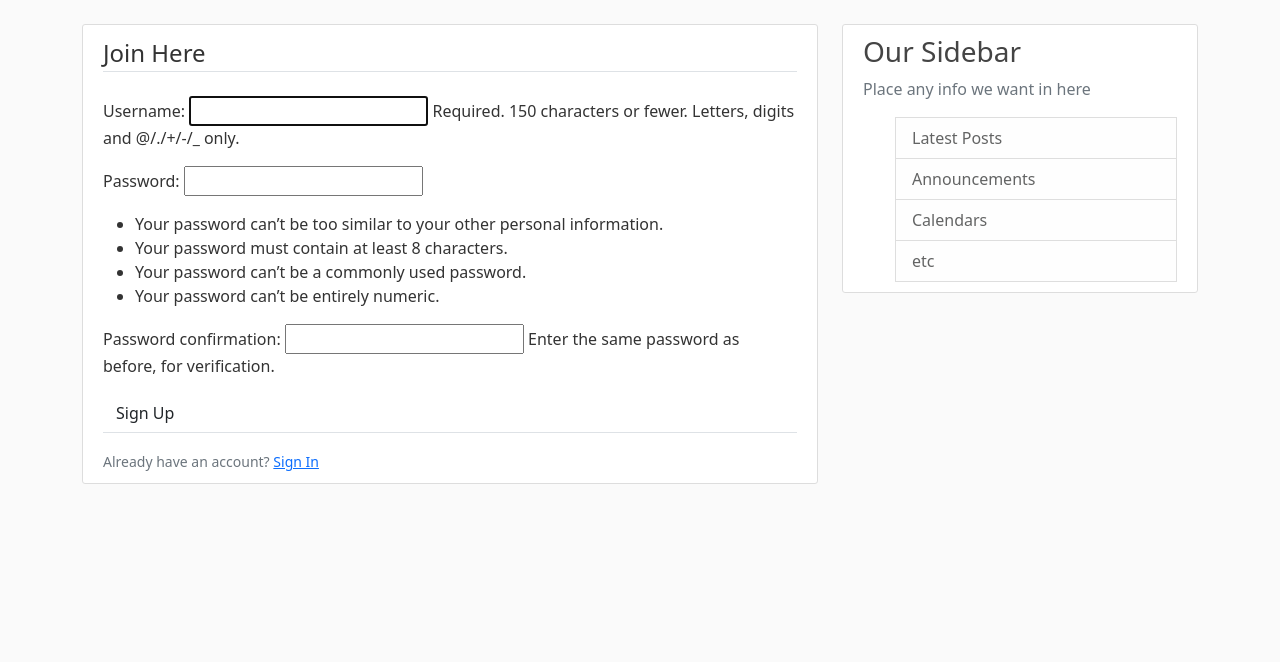
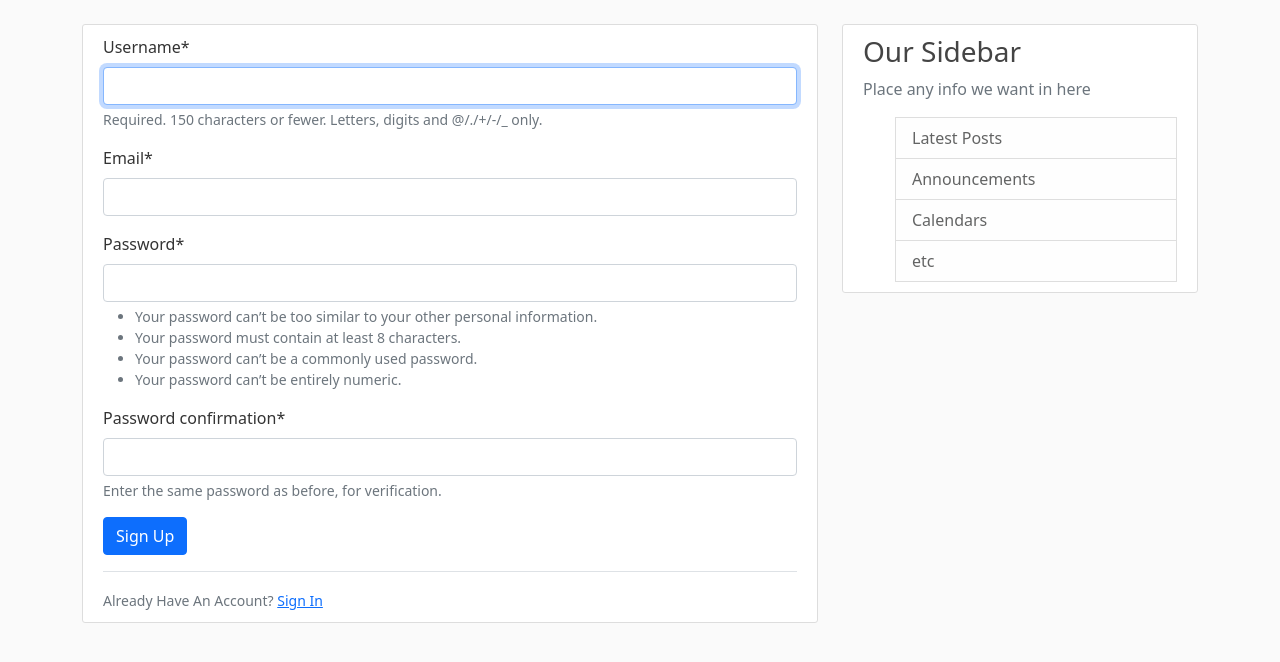
Before and after one commit to shielsr/assignment-05, a Django app: page /register/ in a window 1280 px wide. Shown: the part 56-718 px from the top of the page. Run offline with Django 4.2, Linux system fonts and the light colour scheme; some libraries are stand-ins or nearby versions.

Commit message:
Installed and set up Crispy Forms

```diff
--- a/fanfic_site/fanfic_site/settings.py
+++ b/fanfic_site/fanfic_site/settings.py
@@ -33,6 +33,8 @@ ALLOWED_HOSTS = []
 INSTALLED_APPS = [
     'stories.apps.StoriesConfig',
     'users.apps.UsersConfig',
+    "crispy_forms",
+    "crispy_bootstrap5",
     'django.contrib.admin',
     'django.contrib.auth',
     'django.contrib.contenttypes',
@@ -123,3 +125,7 @@ STATIC_URL = 'static/'
 # https://docs.djangoproject.com/en/4.2/ref/settings/#default-auto-field
 
 DEFAULT_AUTO_FIELD = 'django.db.models.BigAutoField'
+
+CRISPY_ALLOWED_TEMPLATE_PACKS = "bootstrap5"
+CRISPY_TEMPLATE_PACK = "bootstrap5"
+CRISPY_FAIL_SILENTLY = not DEBUG
--- /dev/null
+++ b/fanfic_site/users/forms.py
@@ -0,0 +1,21 @@
+from django import forms
+from django.contrib.auth import get_user_model
+from django.contrib.auth.forms import UserCreationForm
+
+from crispy_forms.helper import FormHelper
+from crispy_forms.layout import Submit
+
+User = get_user_model()
+
+class UserRegisterForm(UserCreationForm):
+    email = forms.EmailField()
+
+    def __init__(self, *args, **kwargs):
+        super().__init__(*args, **kwargs)
+        self.helper = FormHelper()
+        self.helper.form_method = 'POST'
+        self.helper.add_input(Submit('submit', 'Sign Up'))
+
+    class Meta:
+        model = User
+        fields = ['username', 'email', 'password1', 'password2']
--- a/fanfic_site/users/templates/users/register.html
+++ b/fanfic_site/users/templates/users/register.html
@@ -1,20 +1,12 @@
 {% extends "stories/base.html" %}
+{% load crispy_forms_tags %} <!-- Updated here to load crispy forms -->
 {% block content %}
-   <div class="content-section">
-    <form method="POST">
-        {% csrf_token %}
-        <fieldset class="form-group">
-            <legend class="border-bottom mb-4">Join Here</legend>
-            {{ form.as_p }}
-        </fieldset>
-        <div class="form-group">
-            <button class="btn btn-outline" type="submit">Sign Up</button>
+    <div class="content-section">
+        {% crispy form %}  <!-- This single line will render the whole form for us -->
+        <div class="border-top pt-3">
+            <small class="text-muted">
+                Already Have An Account? <a class="ml-2" href="#">Sign In</a>
+            </small>
         </div>
-    </form>
-    <div class="border-top pt-3">
-        <small class="text-muted">
-            Already have an account? <a class="ml-2" href="#">Sign In</a>
-        </small>
     </div>
-   </div>
 {% endblock content %}
--- a/fanfic_site/users/views.py
+++ b/fanfic_site/users/views.py
@@ -1,15 +1,15 @@
 from django.shortcuts import render, redirect
-from django.contrib.auth.forms import UserCreationForm
 from django.contrib import messages
+from .forms import UserRegisterForm
 
 def register(request):
     if request.method == 'POST':
-        form = UserCreationForm(request.POST)
+        form = UserRegisterForm(request.POST)
         if form.is_valid():
             form.save()
             username = form.cleaned_data.get('username')
             messages.success(request, f'Account created for {username}!')
             return redirect('stories-home')
     else:
-        form = UserCreationForm()
+        form = UserRegisterForm()
     return render(request, 'users/register.html', {'form': form})
```
Also changed, not shown: documentation.md (+2 -0 lines), fanfic_site/db.sqlite3.
